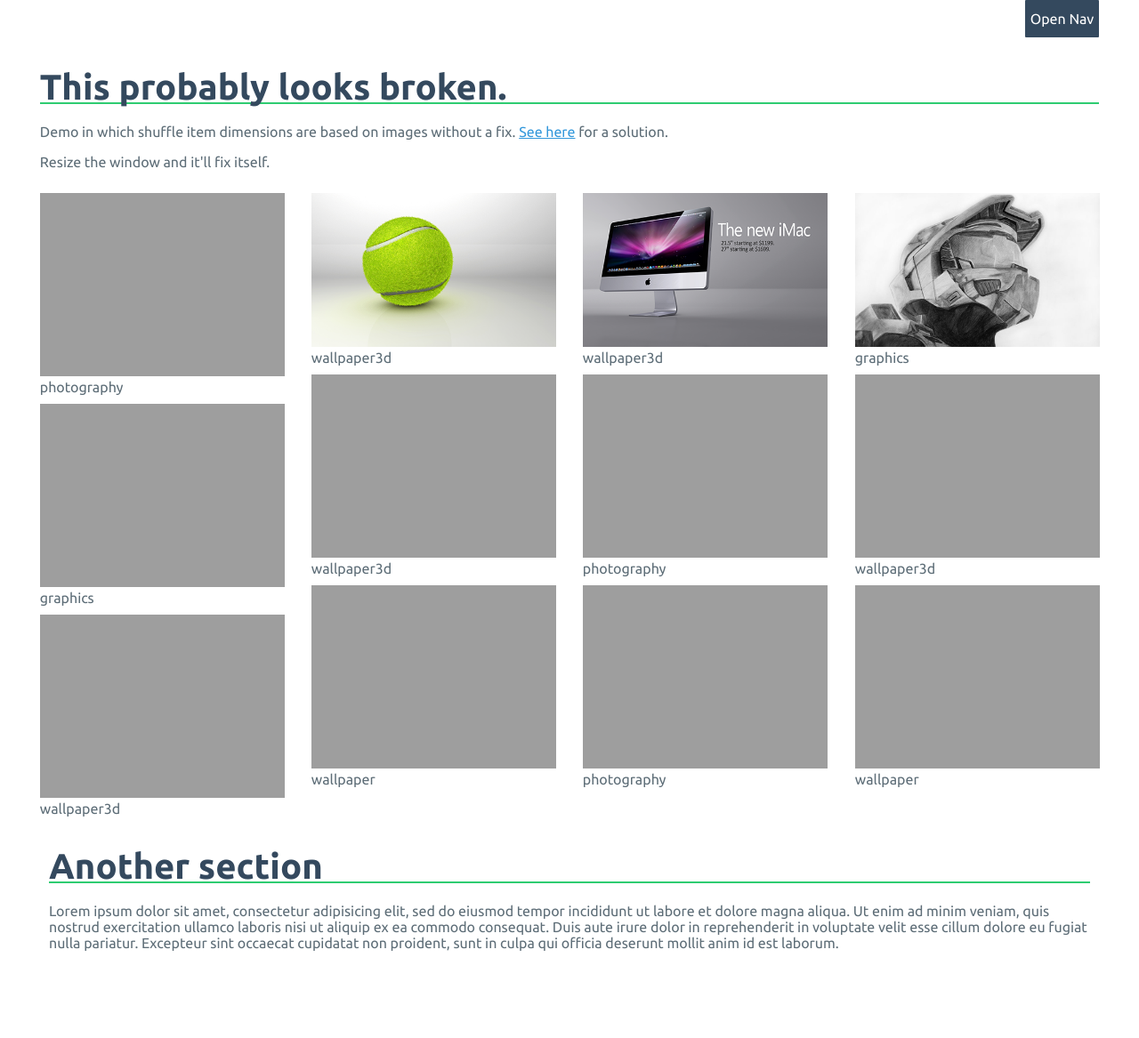
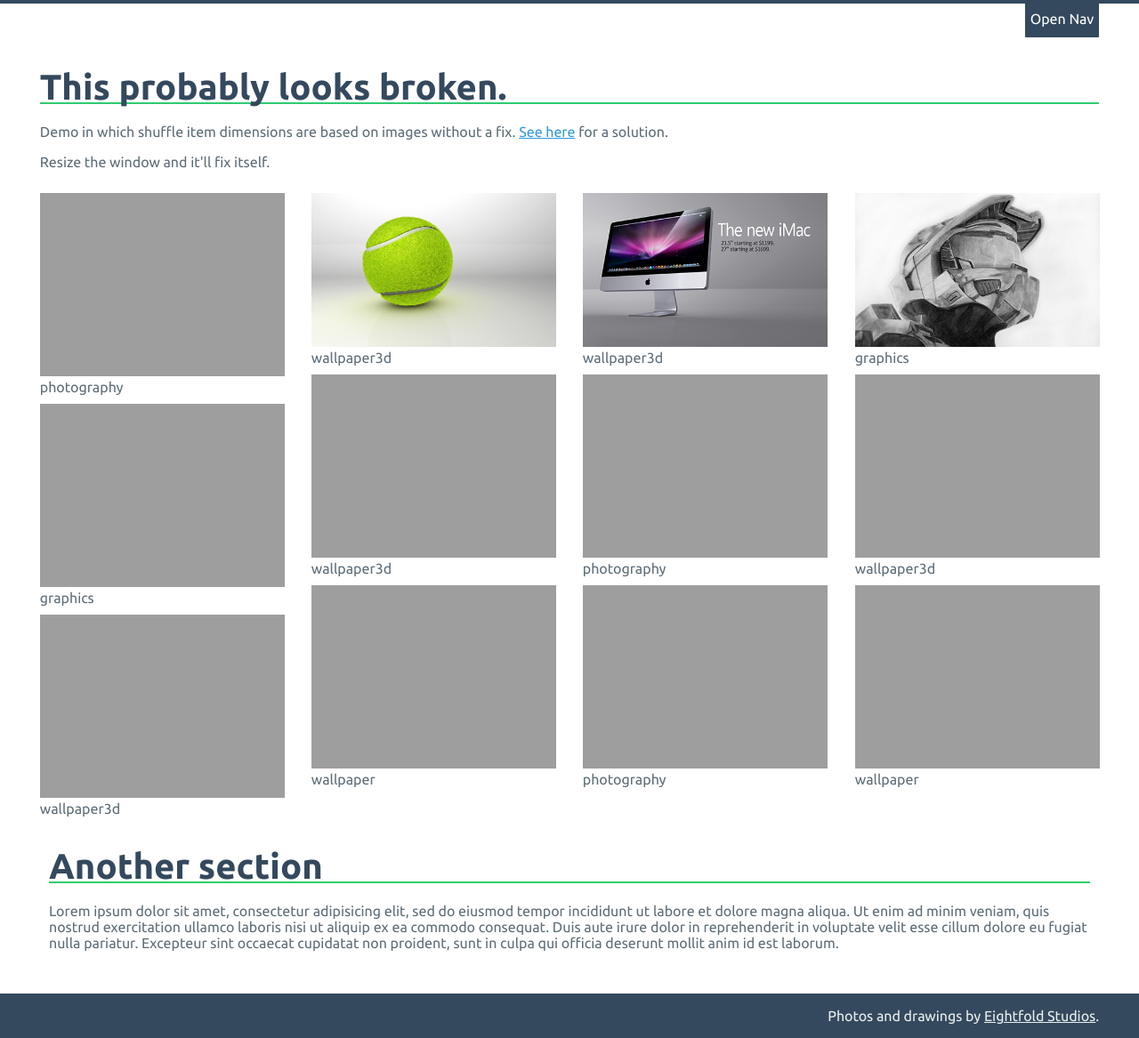
Before and after one commit to Vestride/Shuffle, a Jekyll site: the page built from _posts/demos/2013-06-29-image-problems.html, in a window 1280 px wide. Shown: the whole page at 89% size. Built offline with Jekyll 4.4.1, drawn with Linux system fonts in a browser that asks for light colours; nearby versions of some CDN libraries; before the commit the page ends 1085 px from its top, so only the background shows below that.

Commit message:
Credit Jake with photos

```diff
--- /dev/null
+++ b/_includes/credit-jake.html
@@ -0,0 +1,5 @@
+<footer class="site-footer light-text-dark-box">
+  <div class="container-fluid">
+    <p class="site-footer__credit">Photos and drawings by <a href="http://eightfoldstudios.com" target="_blank">Eightfold Studios</a>.</p>
+  </div>
+</footer>
--- a/_includes/nav.html
+++ b/_includes/nav.html
@@ -1,7 +1,7 @@
 
 <nav class="site-nav collapsed" id="nav" role="primary">
 
-  <div class="js-tray site-nav__tray">
+  <div class="js-tray site-nav__tray light-text-dark-box">
     <div class="container-fluid site-nav__tray-inner">
 
       <h3 class="site-nav__title">Shuffle.js</h3>
--- a/_posts/demos/2013-05-01-basic.html
+++ b/_posts/demos/2013-05-01-basic.html
@@ -35,3 +35,5 @@
     proident, sunt in culpa qui officia deserunt mollit anim id est laborum.</p>
   </div>
 </div>
+
+{% include credit-jake.html %}
--- a/_posts/demos/2013-05-03-images.html
+++ b/_posts/demos/2013-05-03-images.html
@@ -76,3 +76,6 @@
     proident, sunt in culpa qui officia deserunt mollit anim id est laborum.</p>
   </div>
 </section>
+
+
+{% include credit-jake.html %}
--- a/_posts/demos/2013-06-29-image-problems.html
+++ b/_posts/demos/2013-06-29-image-problems.html
@@ -51,3 +51,6 @@
     proident, sunt in culpa qui officia deserunt mollit anim id est laborum.</p>
   </div>
 </section>
+
+
+{% include credit-jake.html %}
--- a/_scss/_main.scss
+++ b/_scss/_main.scss
@@ -36,7 +36,7 @@
 .site-nav {
 
   .site-nav__title {
-    color: white;
+    color: $clouds;
 
     &:first-child {
       margin-top: 0;
@@ -70,6 +70,32 @@
     margin-top: .5em;
   }
 
+
+  .site-nav__band {
+    position: relative;
+
+    &::before {
+      content: '';
+      position: absolute;
+      top: 0;
+      left: 0;
+      width: 100%;
+      height: 4px;
+      background: $wetAsphalt;
+    }
+  }
+
+}
+
+.site-footer {
+  margin-top: 2em;
+  padding: 1em 0;
+  background-color: $wetAsphalt;
+}
+
+.site-footer__credit {
+  margin: 0;
+  text-align: right;
 }
 
 nav > a {
--- a/_scss/_type.scss
+++ b/_scss/_type.scss
@@ -1,5 +1,5 @@
 body {
-  font-family: 'Ubuntu', sans-serif;
+  font-family: 'Ubuntu', Verdana, sans-serif;
   color: $gray30;
 }
 
@@ -83,3 +83,19 @@
   padding: 0;
   margin: 0;
 }
+
+
+.light-text-dark-box {
+
+  p {
+    color: $clouds;
+  }
+
+  a {
+    color: $clouds;
+
+    &:hover {
+      color: white;
+    }
+  }
+}
--- a/css/style.css
+++ b/css/style.css
@@ -359,7 +359,7 @@
 }
 
 body {
-  font-family: 'Ubuntu', sans-serif;
+  font-family: 'Ubuntu', Verdana, sans-serif;
   color: #5d6d77;
 }
 
@@ -429,6 +429,16 @@
   list-style-type: none;
   padding: 0;
   margin: 0;
+}
+
+.light-text-dark-box p {
+  color: #ecf0f1;
+}
+.light-text-dark-box a {
+  color: #ecf0f1;
+}
+.light-text-dark-box a:hover {
+  color: white;
 }
 
 /*
@@ -1914,7 +1924,7 @@
 }
 
 .site-nav .site-nav__title {
-  color: white;
+  color: #ecf0f1;
 }
 .site-nav .site-nav__title:first-child {
   margin-top: 0;
@@ -1939,6 +1949,29 @@
 }
 .site-nav .figure-wrap figcaption {
   margin-top: .5em;
+}
+.site-nav .site-nav__band {
+  position: relative;
+}
+.site-nav .site-nav__band::before {
+  content: '';
+  position: absolute;
+  top: 0;
+  left: 0;
+  width: 100%;
+  height: 4px;
+  background: #34495e;
+}
+
+.site-footer {
+  margin-top: 2em;
+  padding: 1em 0;
+  background-color: #34495e;
+}
+
+.site-footer__credit {
+  margin: 0;
+  text-align: right;
 }
 
 nav > a {
--- a/js/page.js
+++ b/js/page.js
@@ -78,7 +78,12 @@
       .setVars()
       .listen();
 
-    setTimeout( $.proxy( this.saveHeight, this ), 0);
+    // Google web font loading affects this.
+    // I could use their loader, but don't really want their js too
+    // I've changed the fallback font to Verdana, sans-serif to better
+    // represent Ubuntu's wideness.
+    // Also this isn't needed on load and could be done on window load
+    setTimeout( $.proxy( this.saveHeight, this ), 100 );
   };
 
   NavTray.prototype.setVars = function() {
```
Also changed, not shown: index.html (+9 -4 lines), js/jquery.shuffle.js, readme.md.
